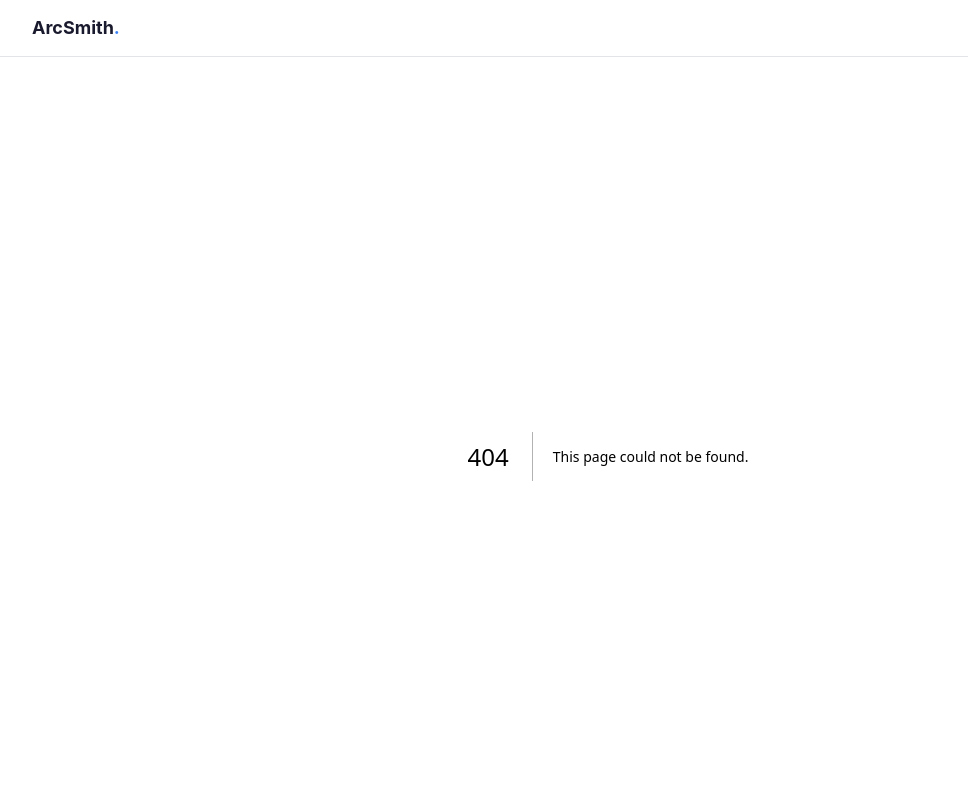
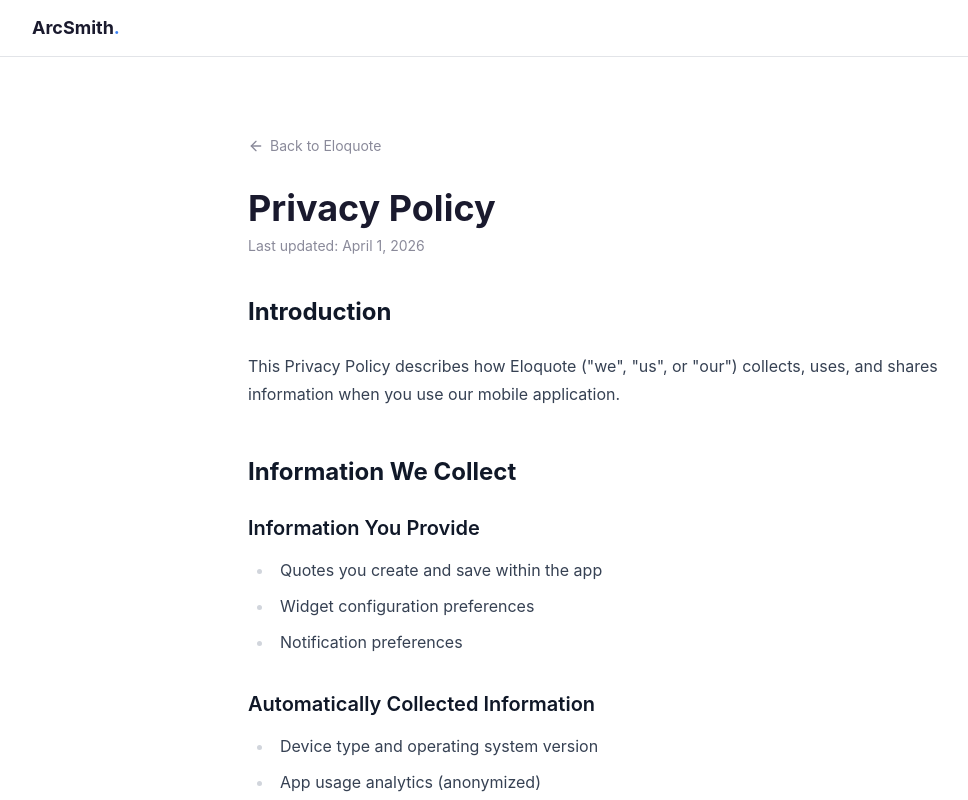
Before and after one commit to netchar/Arcsmithapps, a Next.js app: page /eloquote/privacy-policy in a window 1280 px wide. Before the commit this address had no page. Shown: the top 800 px of the page, without its empty margins (32-1000 px from the left). Built offline with nearby package versions, Linux system fonts and the light colour scheme.

Commit message:
feat: Add legal page route with MDX rendering

```diff
--- /dev/null
+++ b/app/[app]/[doc]/page.tsx
@@ -0,0 +1,58 @@
+import type { Metadata } from "next";
+import Link from "next/link";
+import { ArrowLeft } from "lucide-react";
+import { MDXRemote } from "next-mdx-remote/rsc";
+import { getLegalDoc, getAllLegalPaths } from "@/lib/mdx";
+import { notFound } from "next/navigation";
+
+interface PageProps {
+  params: Promise<{ app: string; doc: string }>;
+}
+
+export async function generateStaticParams() {
+  return getAllLegalPaths();
+}
+
+export const dynamicParams = false;
+
+export async function generateMetadata({ params }: PageProps): Promise<Metadata> {
+  const { app, doc } = await params;
+  const legalDoc = getLegalDoc(app, doc);
+  if (!legalDoc) return { title: "Not Found" };
+
+  return {
+    title: `${legalDoc.frontmatter.title} — ${legalDoc.frontmatter.appName}`,
+    description: `${legalDoc.frontmatter.title} for ${legalDoc.frontmatter.appName}`,
+  };
+}
+
+export default async function LegalPage({ params }: PageProps) {
+  const { app, doc } = await params;
+  const legalDoc = getLegalDoc(app, doc);
+  if (!legalDoc) notFound();
+
+  const { content, frontmatter } = legalDoc;
+
+  return (
+    <div className="mx-auto max-w-3xl px-6 pt-20 pb-20">
+      <Link
+        href={`/${app}`}
+        className="mb-8 inline-flex items-center gap-1.5 text-sm text-text-muted hover:text-text-primary transition-colors"
+      >
+        <ArrowLeft size={16} />
+        Back to {frontmatter.appName}
+      </Link>
+
+      <h1 className="text-3xl font-bold text-text-primary sm:text-4xl">
+        {frontmatter.title}
+      </h1>
+      <p className="mt-2 text-sm text-text-muted">
+        Last updated: {frontmatter.lastUpdated}
+      </p>
+
+      <article className="prose mt-10 max-w-none">
+        <MDXRemote source={content} />
+      </article>
+    </div>
+  );
+}
```
